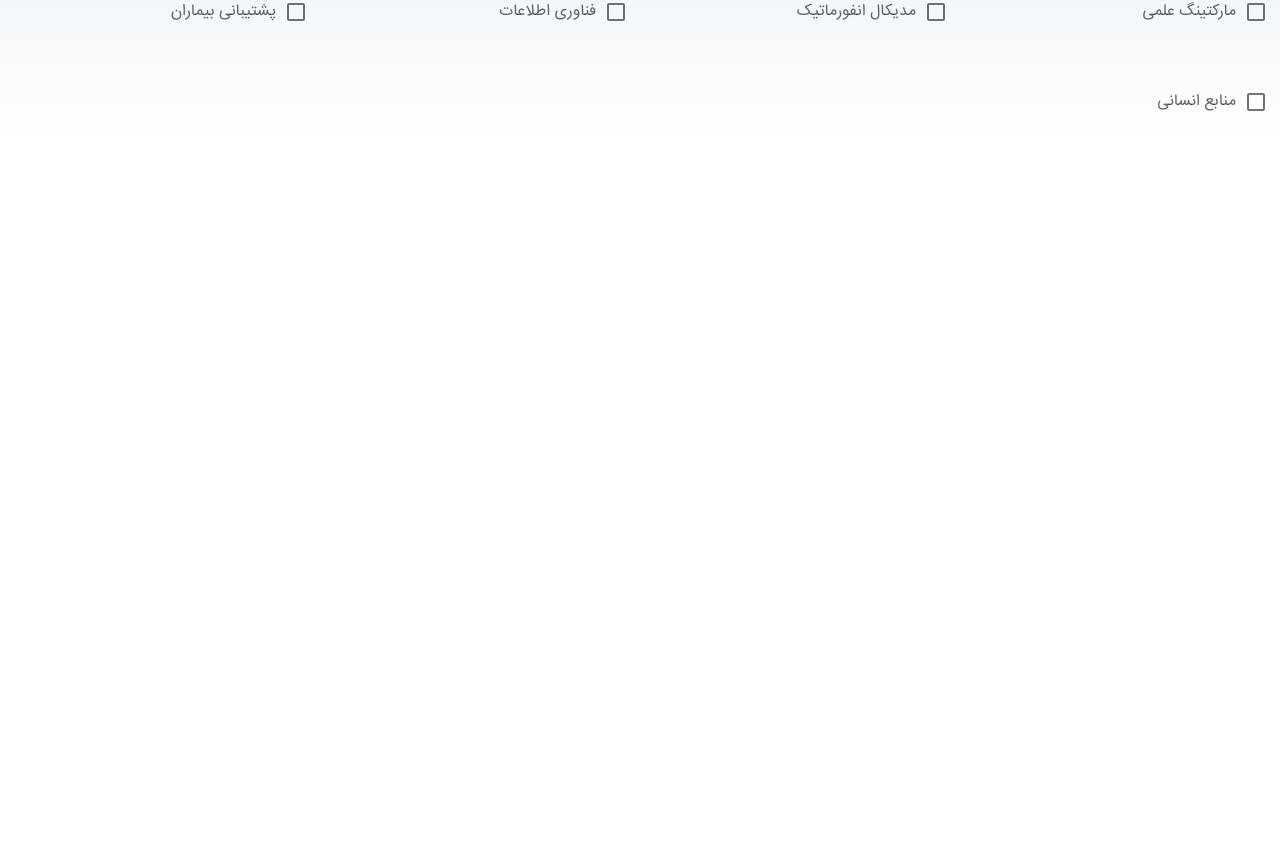
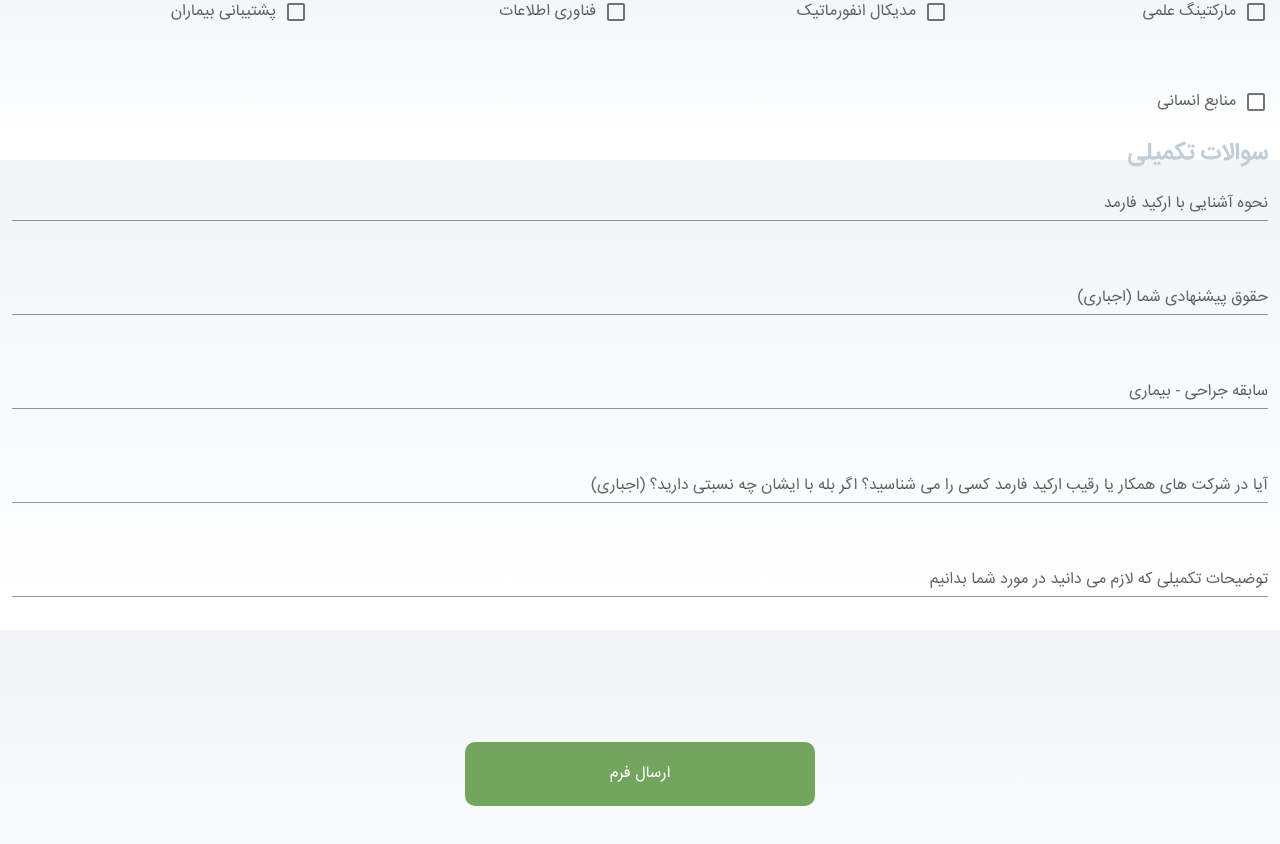
Before and after one commit to mistrs2p/orkidify_hr, a Vue app: page / in a window 1280 px wide. Shown: the part 4554-5398 px from the top of the page. Before the commit the page ends 4702 px from the top, so only its background shows below. Built offline with nearby package versions, Linux system fonts and the light colour scheme.

Commit message:
Completion Q & Submit Button Added

```diff
--- a/src/App.vue
+++ b/src/App.vue
@@ -825,6 +825,55 @@
           </v-col>
         </v-row>
 
+        <h2>سوالات تکمیلی</h2>
+        <v-row>
+          <v-col
+            cols="12"
+          >
+            <v-text-field
+              label="نحوه آشنایی با ارکید فارمد"
+            />
+          </v-col>
+
+          <v-col
+            cols="12"
+          >
+            <v-text-field
+              label="حقوق پیشنهادی شما (اجباری)"
+            />
+          </v-col>
+
+          <v-col
+            cols="12"
+          >
+            <v-text-field
+              label="سابقه جراحی - بیماری"
+            />
+          </v-col>
+
+          <v-col
+            cols="12"
+          >
+            <v-text-field
+              label="آیا در شرکت های همکار یا رقیب ارکید فارمد کسی را می شناسید؟ اگر بله با ایشان چه نسبتی دارید؟ (اجباری)"
+            />
+          </v-col>
+
+          <v-col
+            cols="12"
+          >
+            <v-text-field
+              label="توضیحات تکمیلی که لازم می دانید در مورد شما بدانیم"
+            />
+          </v-col>
+        </v-row>
+        <v-row>
+          <v-col
+            cols="12"
+          >
+            <div class="submit">ارسال فرم</div>
+          </v-col>
+        </v-row>
       </v-form>
     </v-container>
 
@@ -885,5 +934,17 @@ export default {
     cursor: pointer;
   }
 
+  .submit {
+    background: #74a55f;
+    border-radius: 10px;
+    color: white;
+    text-align: center;
+    padding: 20px 0px !important;
+    display: block;
+    width: 350px;
+    margin: 100px auto 200px auto !important;
+    cursor: pointer;
+    height: auto !important;
+}
 
 </style>
```
